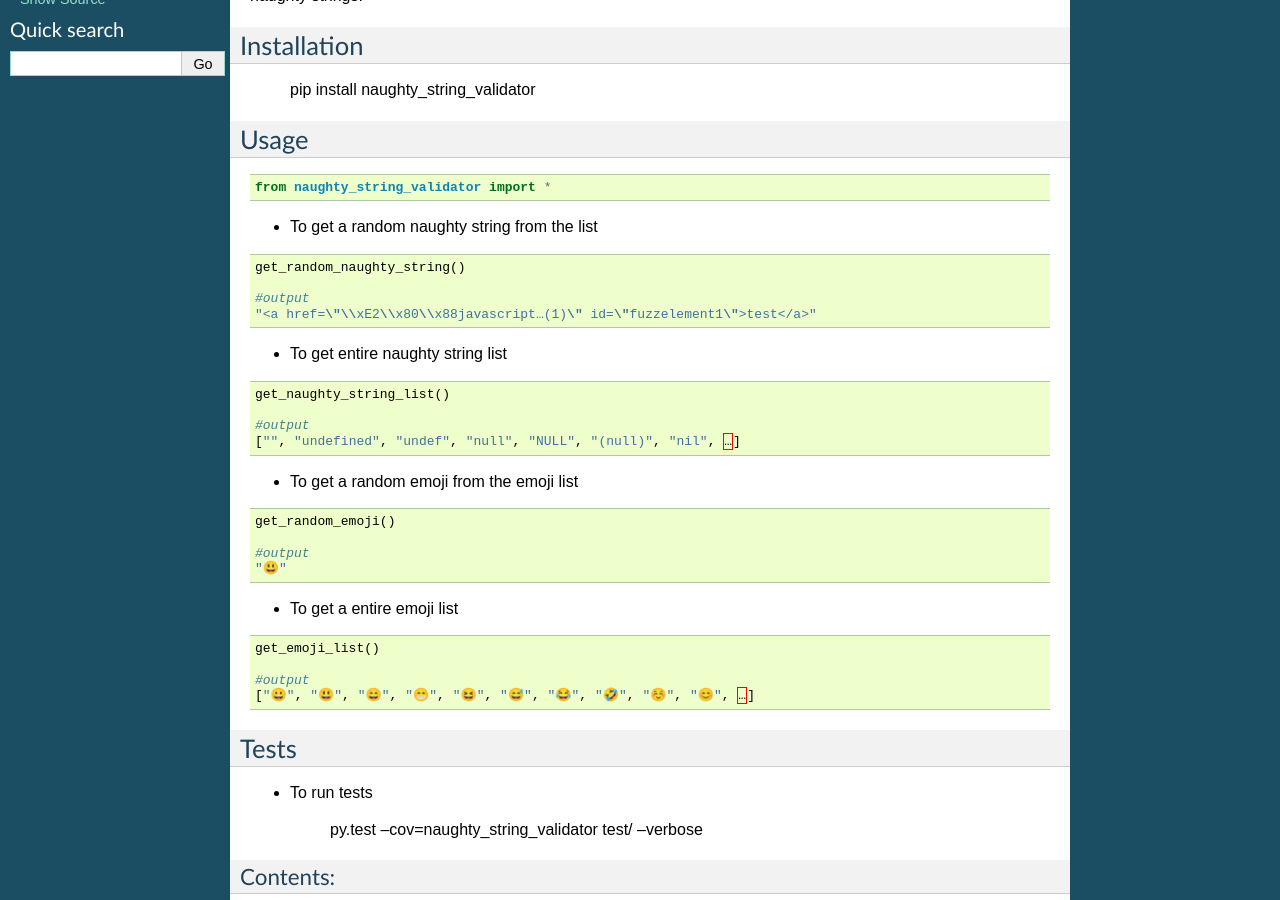
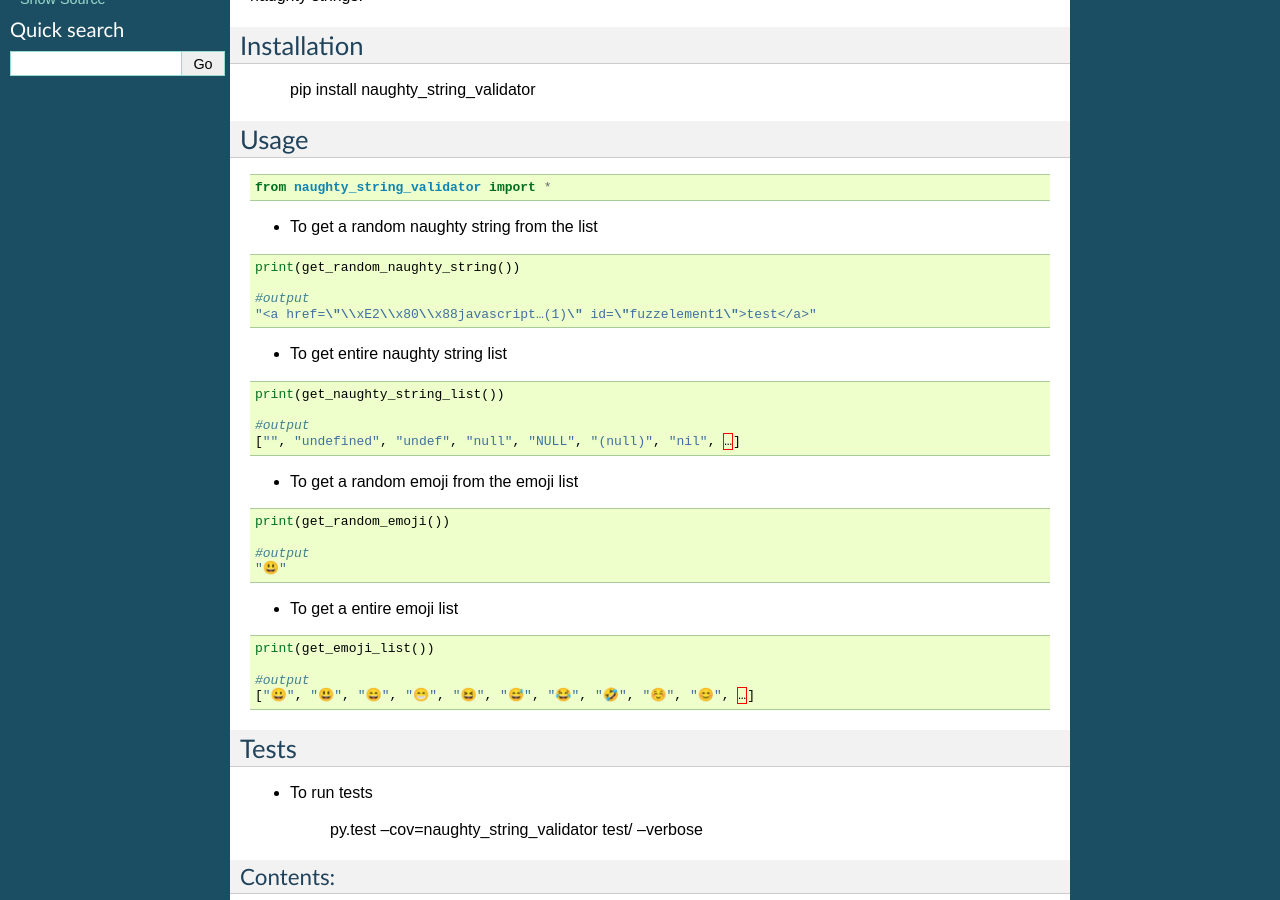
Before and after one commit to shashikumarraja/naughty_string_validator_python, a Sphinx documentation site: the page built from docs/index.rst, in a window 1280 px wide and 900 px high, scrolled down 276 px. Built offline with Sphinx 7.4.7, drawn with Linux system fonts in a browser that asks for light colours.

```diff
--- a/README.rst
+++ b/README.rst
@@ -32,7 +32,7 @@ Usage
 
 .. code-block:: python
 
-    get_random_naughty_string()
+    print(get_random_naughty_string())
 
     #output
     "<a href=\"\\xE2\\x80\\x88javascript…(1)\" id=\"fuzzelement1\">test</a>"
@@ -42,7 +42,7 @@ Usage
 
 .. code-block:: python
 
-    get_naughty_string_list()
+    print(get_naughty_string_list())
 
     #output
     ["", "undefined", "undef", "null", "NULL", "(null)", "nil", …]
@@ -51,7 +51,7 @@ Usage
 
 .. code-block:: python
 
-    get_random_emoji()
+    print(get_random_emoji())
 
     #output
     "😃"
@@ -60,7 +60,7 @@ Usage
 
 .. code-block:: python
 
-    get_emoji_list()
+    print(get_emoji_list())
 
     #output
     ["😀", "😃", "😄", "😁", "😆", "😅", "😂", "🤣", "☺️", "😊", …]
--- a/docs/conf.py
+++ b/docs/conf.py
@@ -18,9 +18,9 @@ import sys, os
 # documentation root, use os.path.abspath to make it absolute, like shown here.
 #sys.path.insert(0, os.path.abspath('.'))
 
-# cwd = os.getcwd()
-# parent = os.path.dirname(cwd)
-# sys.path.insert(0, parent)
+cwd = os.getcwd()
+parent = os.path.dirname(cwd)
+sys.path.insert(0, parent)
 
 import naughty_string_validator
 
```
Also changed, not shown: 1 other file.
